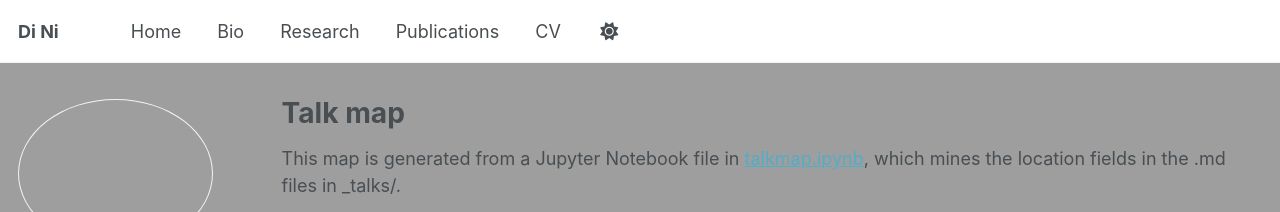
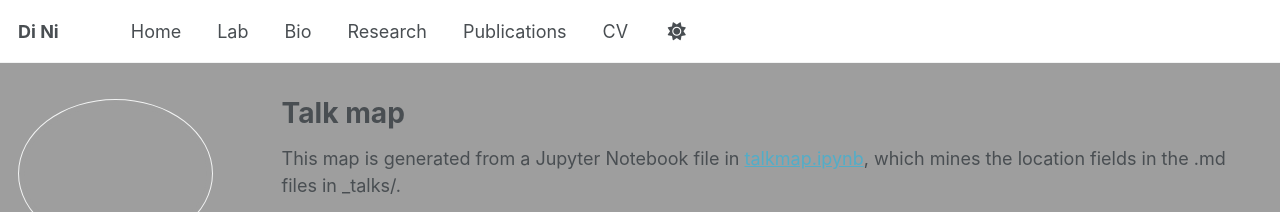
Before and after one commit to di-ni/di-ni.github.io, a Jekyll site: the page built from _pages/talkmap.html, in a window 1280 px wide. Shown: the top 212 px of the page. Built offline with Jekyll 4.4.1, drawn with Linux system fonts in a browser that asks for light colours; nearby versions of some CDN libraries.

Commit message:
Update navigation.yml
update lab page

```diff
--- a/_data/navigation.yml
+++ b/_data/navigation.yml
@@ -12,6 +12,9 @@ main:
 
   - title: "Home"
     url: /about/
+
+  - title: "Lab"
+    url: https://dilab-lehigh.github.io/index.html
 
   - title: "Bio"
     url: /bio/
```
